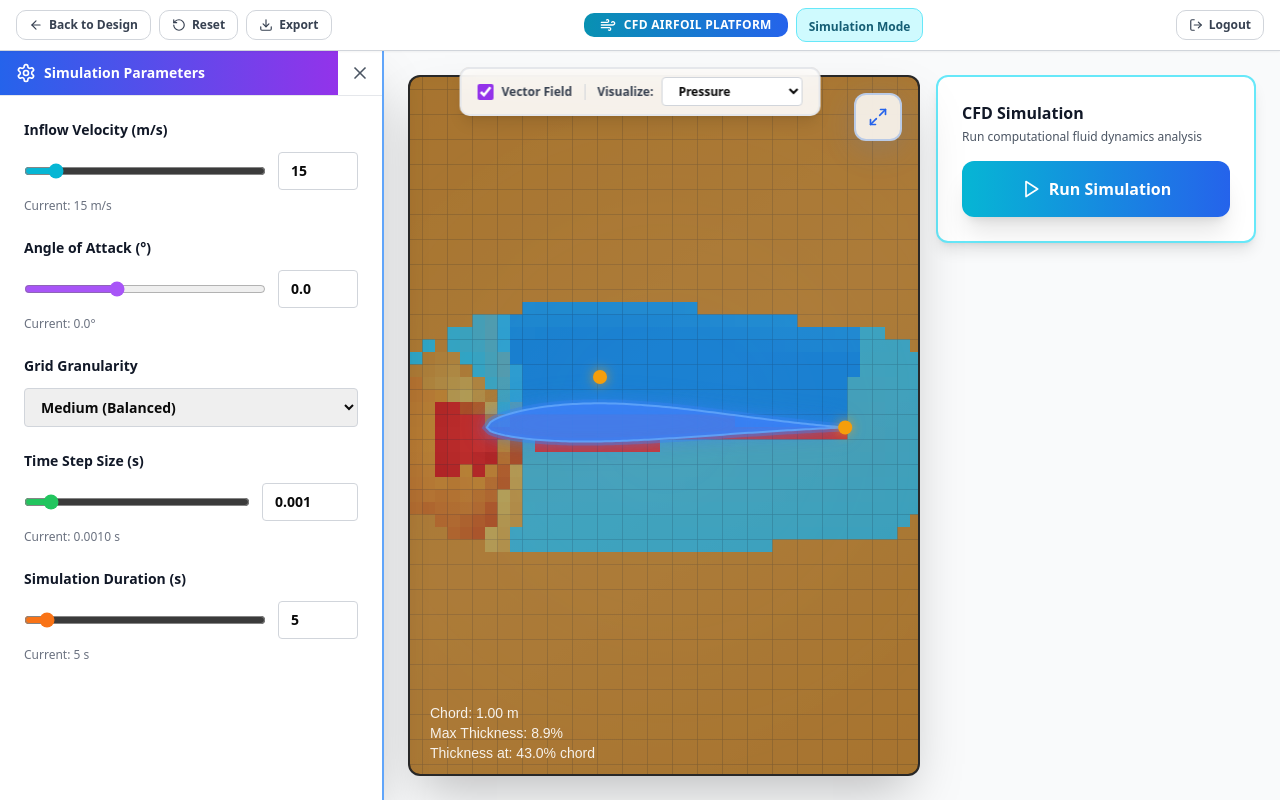
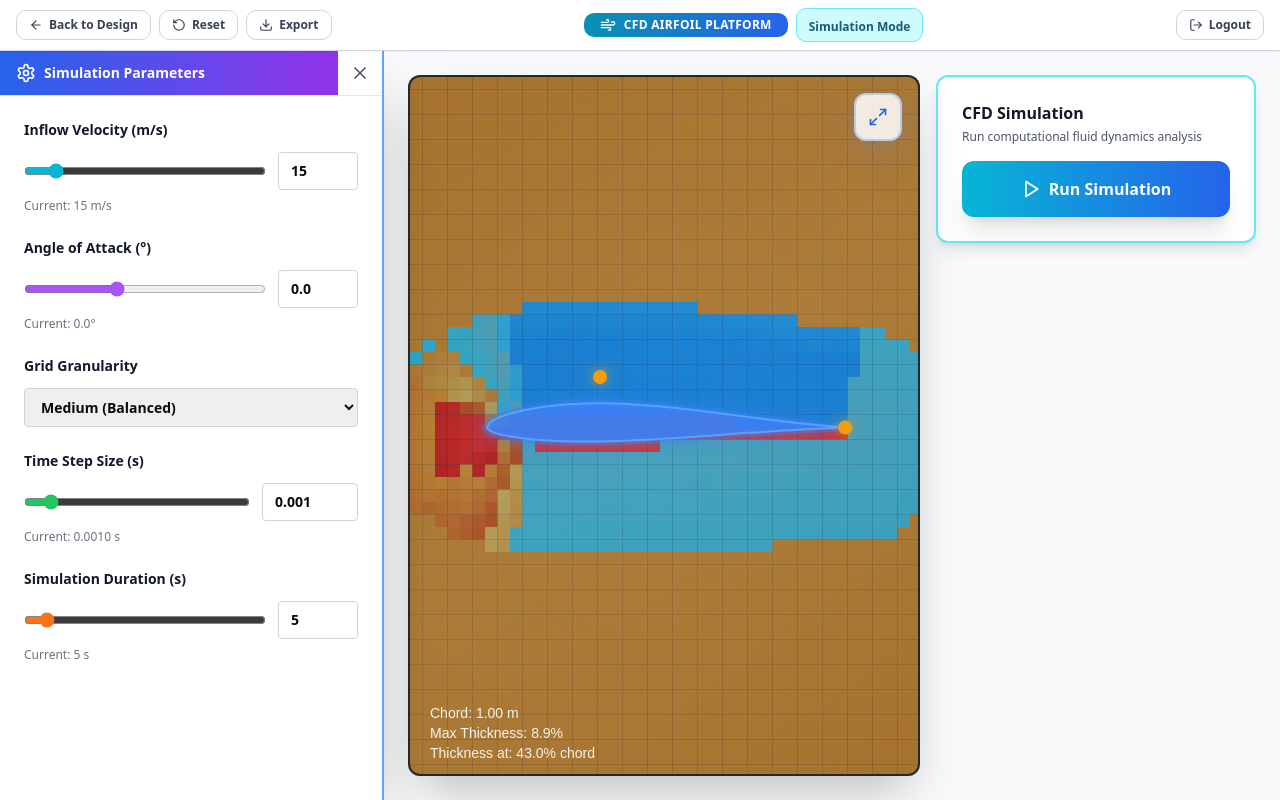
Before and after one commit to FYP-M4-Fluid-Simulator/Frontend-Code, a Next.js app: page /simulate in a window 1280 px wide. Built offline with nearby package versions, Linux system fonts and the light colour scheme.

Commit message:
simulation page sidebar fix
Now the left sidebar pops back in during simulation has started and right sidebar gets bigger. User can also toggle visualize veocity and dropdown for pressure, curl etc.

```diff
--- a/src/app/design/page.tsx
+++ b/src/app/design/page.tsx
@@ -275,6 +275,7 @@ export default function DesignPage() {
 
   const handleImportFromFile = () => {
     fileInputRef.current?.click();
+
   };
 
   const handleFileSelect = async (
--- a/src/app/simulate/page.tsx
+++ b/src/app/simulate/page.tsx
@@ -170,6 +170,7 @@ export default function SimulatePage() {
     setIsSimulating(true);
     setSimulationProgress(0);
     setShowResults(false);
+    setIsSidebarOpen(false); // Close sidebar when simulation starts
 
     // Simulate progress (dummy API call)
     try {
@@ -290,7 +291,8 @@ export default function SimulatePage() {
             Reset
           </button>
 
-          {/* Export Dropdown */}
+          {/* Export Dropdown - Only show when not simulating */}
+          {!isSimulating && !showResults && (
             <div className="relative export-menu-container">
               <button
                 onClick={() => setShowExportMenu(!showExportMenu)}
@@ -355,6 +357,7 @@ export default function SimulatePage() {
                 </div>
               )}
             </div>
+          )}
         </div>
 
         {/* Center: Branding */}
@@ -543,8 +546,8 @@ export default function SimulatePage() {
           )}
         </AnimatePresence>
 
-        {/* Sidebar Edge Tab - Always visible when sidebar is closed */}
-        {!isSidebarOpen && (
+        {/* Sidebar Edge Tab - Only show when sidebar is closed and not simulating */}
+        {!isSidebarOpen && !isSimulating && !showResults && (
           <motion.div
             initial={{ x: -50, opacity: 0 }}
             animate={{ x: 0, opacity: 1 }}
@@ -562,7 +565,8 @@ export default function SimulatePage() {
           </motion.div>
         )}
 
-        {/* Visualization Controls */}
+        {/* Visualization Controls - Only show after simulation starts */}
+        {(isSimulating || showResults) && (
           <div className="absolute top-4 left-1/2 transform -translate-x-1/2 z-30">
             <div className="flex items-center gap-3 px-4 py-2 bg-white/90 backdrop-blur-md rounded-lg shadow-lg border-2 border-gray-200">
               <label className="flex items-center gap-2 text-xs font-bold text-gray-700 cursor-pointer hover:text-purple-600 transition-colors">
@@ -579,7 +583,7 @@ export default function SimulatePage() {
 
               <div className="flex items-center gap-2">
                 <label className="text-xs font-bold text-gray-700">
-                Visualize:
+                  Visualize Velocity:
                 </label>
                 <select
                   value={visualizationType}
@@ -597,6 +601,7 @@ export default function SimulatePage() {
               </div>
             </div>
           </div>
+        )}
 
         {/* Main Content */}
         <div className="flex-1 flex flex-col p-6 gap-4">
@@ -628,8 +633,10 @@ export default function SimulatePage() {
               </div>
             </div>
 
-            {/* Right Panel */}
-            <div className="w-80 flex flex-col gap-4">
+            {/* Right Panel - Expand when simulation is running */}
+            <div
+              className={`${isSimulating || showResults ? "w-96" : "w-80"} flex flex-col gap-4 transition-all duration-300`}
+            >
               <div className="bg-white rounded-xl border-2 border-cyan-300 shadow-lg p-6 space-y-4">
                 <div>
                   <h3 className="text-base font-black text-gray-900 mb-1">
```
Also changed, not shown: src/components/CFD_CANVAS.tsx (+8 -4 lines). Lines whose indentation alone changed are shown as unchanged.
